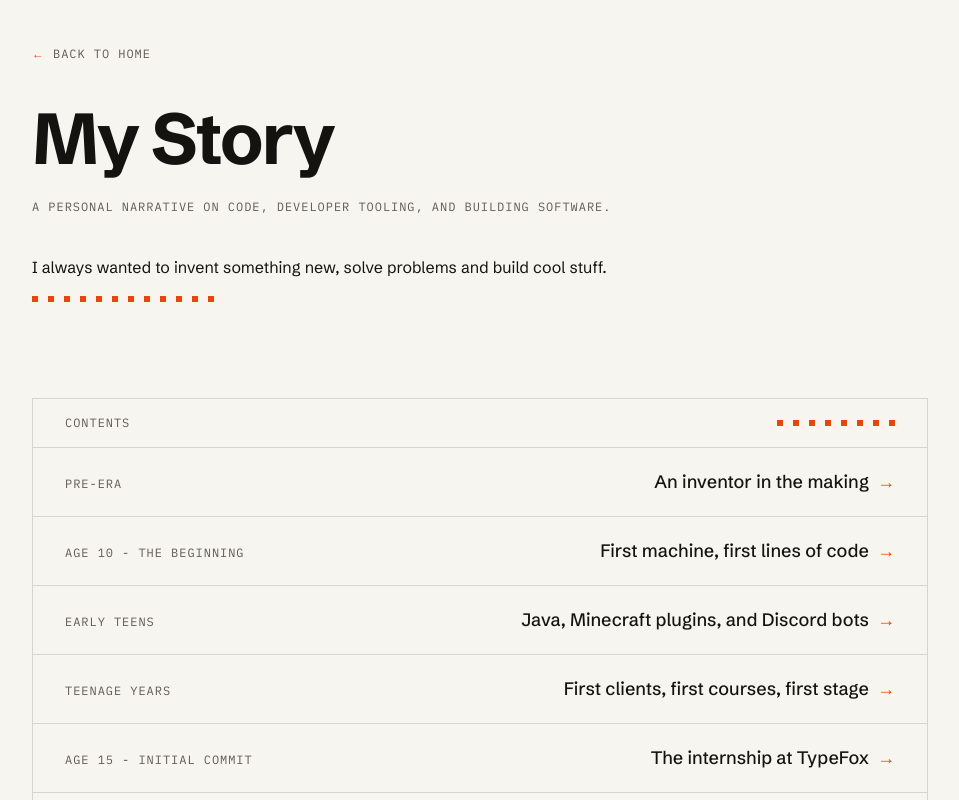
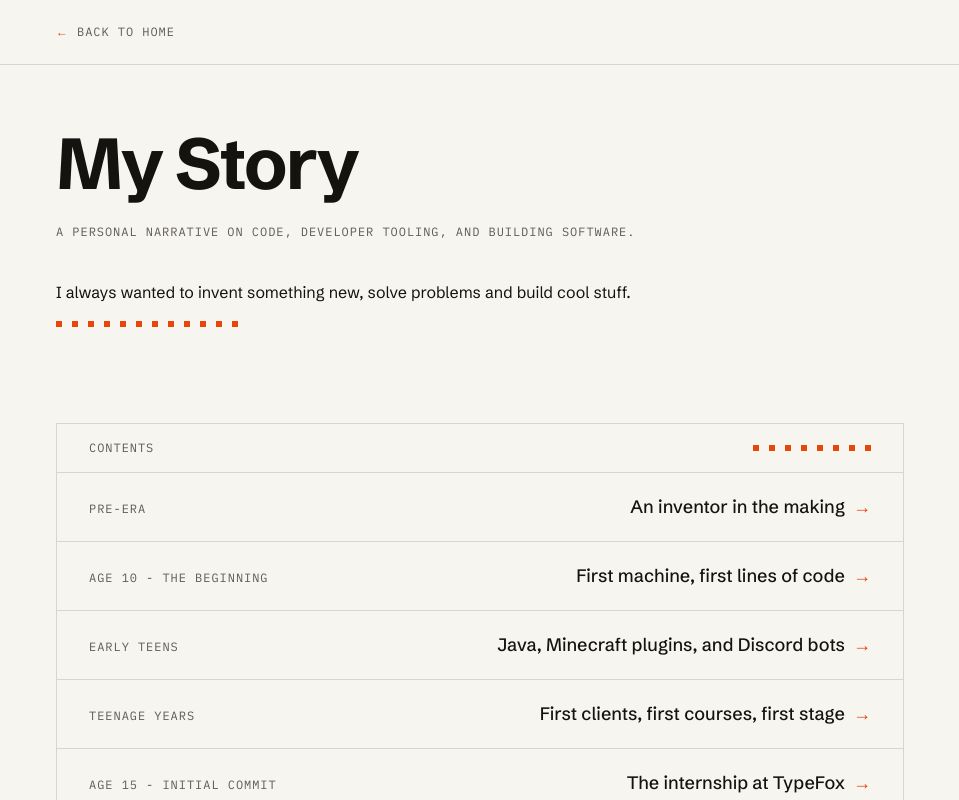
Before and after one commit to emilkrebs/emilkrebs.dev, a Next.js app: page /story in a window 1280 px wide. Shown: the top 800 px of the page, without its empty margins (160-1119 px from the left). Built offline with nearby package versions, Linux system fonts and the light colour scheme.

Commit message:
feat: add BackHeader component and integrate it across multiple pages; add typefox logo SVG

```diff
--- /dev/null
+++ b/src/app/components/back-header.tsx
@@ -0,0 +1,34 @@
+import Link from "next/link";
+
+type BackHeaderWidth = "3xl" | "4xl" | "280";
+
+interface BackHeaderProps {
+    maxWidth?: BackHeaderWidth;
+}
+
+const WIDTH_CLASSES: Record<BackHeaderWidth, string> = {
+    "3xl": "max-w-3xl",
+    "4xl": "max-w-4xl",
+    "280": "max-w-280",
+};
+
+export default function BackHeader({ maxWidth = "280" }: BackHeaderProps) {
+    return (
+        <nav
+            aria-label="Back to home"
+            className="sticky top-0 z-50 w-full bg-paper border-b border-hairline"
+        >
+            <div
+                className={`mx-auto flex h-16 items-center px-4 md:px-6 ${WIDTH_CLASSES[maxWidth]}`}
+            >
+                <Link
+                    href="/"
+                    className="inline-flex items-center gap-2 font-mono text-xs uppercase tracking-[0.08em] text-ink-soft hover:text-ink transition-colors duration-150"
+                >
+                    <span className="text-signal" aria-hidden="true">←</span>
+                    Back to home
+                </Link>
+            </div>
+        </nav>
+    );
+}
--- a/src/app/content/story.mdx
+++ b/src/app/content/story.mdx
@@ -69,6 +69,24 @@ I always wanted to invent something new, solve problems and build cool stuff.
                 compact
                 image="/pictures/easymoneysystem.webp"
             />
+        </ShowcaseGrid>
+    </Era>
+
+    <Era id="first-clients" period="Teenage years" title="First clients, first courses, first stage">
+        Step by step I began to actually understand how things work, and I had my first couple of
+        professional paid consulting tasks, helping friends and acquaintances with simple frontend
+        support.
+
+        I had my first university experience, doing         courses at [OpenCampus](https://edu.opencampus.sh) about Game Development,
+        JavaScript, Marketing and Startups, along with gaining official certificates         and my first [ECTS](https://en.wikipedia.org/wiki/European_Credit_Transfer_and_Accumulation_System) points. I also became invested into the startup scene, visiting events like [Waterkant](https://waterkant.sh)
+        and holding my *first pitches and speeches*.
+
+        Alongside the code, I was learning to move an audience: 3D Minecraft animations, first in
+        [Mine-Imator](https://www.mineimator.com) and later in [Blender](https://www.blender.org), grew my TikTok to
+        97,000 followers — an account that still exists today, dormant but mine.
+
+        <TagRow label="OpenCampus courses" items="Game Development, JavaScript, Marketing, Startups" />
+
 
             <Showcase
                 name="Sound-Bot"
@@ -86,23 +104,6 @@ I always wanted to invent something new, solve problems and build cool stuff.
                 compact
                 image="/pictures/nitrado-bot-icon.webp"
             />
-        </ShowcaseGrid>
-    </Era>
-
-    <Era id="first-clients" period="Teenage years" title="First clients, first courses, first stage">
-        Step by step I began to actually understand how things work, and I had my first couple of
-        professional paid consulting tasks, helping friends and acquaintances with simple frontend
-        support.
-
-        I had my first university experience, doing         courses at [OpenCampus](https://edu.opencampus.sh) about Game Development,
-        JavaScript, Marketing and Startups, along with gaining official certificates         and my first [ECTS](https://en.wikipedia.org/wiki/European_Credit_Transfer_and_Accumulation_System) points. I also became invested into the startup scene, visiting events like [Waterkant](https://waterkant.sh)
-        and holding my *first pitches and speeches*.
-
-        Alongside the code, I was learning to move an audience: 3D Minecraft animations, first in
-        [Mine-Imator](https://www.mineimator.com) and later in [Blender](https://www.blender.org), grew my TikTok to
-        97,000 followers — an account that still exists today, dormant but mine.
-
-        <TagRow label="OpenCampus courses" items="Game Development, JavaScript, Marketing, Startups" />
     </Era>
 
     <Era id="internship" period="Age 15 - Initial Commit" title="The internship at TypeFox">
--- a/src/app/healthstack/page.tsx
+++ b/src/app/healthstack/page.tsx
@@ -4,6 +4,7 @@ import type { Metadata } from "next";
 import { existsSync } from "fs";
 import { join } from "path";
 import { PlaceholderPlate } from "../components/placeholder-plate";
+import BackHeader from "../components/back-header";
 
 export const metadata: Metadata = {
     title: "Healthstack",
@@ -274,17 +275,9 @@ function FeatureSection({ section }: { section: FeatureSection }) {
 export default function HealthstackPage() {
     return (
         <main id="main" className="flex-1">
-            <div className="mx-auto max-w-280 px-6 pt-10 pb-16">
-                <Link
-                    href="/"
-                    className="inline-flex items-center gap-2 font-mono text-xs uppercase tracking-[0.08em] text-ink-soft hover:text-ink transition-colors duration-150"
-                >
-                    <span className="text-signal" aria-hidden="true">←</span>
-                    Back to home
-                </Link>
-            </div>
+            <BackHeader />
 
-            <section className="mx-auto max-w-280 px-6 pt-4 md:pt-8 pb-16 md:pb-20">
+            <section className="mx-auto max-w-280 px-6 pt-10 md:pt-16 pb-16 md:pb-20">
                 <div className="flex items-start justify-between gap-4 flex-wrap">
                     <h1 className="font-bold tracking-[-0.03em] leading-[0.95] text-[clamp(2rem,4.5vw,3.25rem)] max-w-[16ch]">
                         Protocols as code. Biology as data. AI as your cortex.
--- a/src/app/imprint/page.tsx
+++ b/src/app/imprint/page.tsx
@@ -1,9 +1,9 @@
 import RenderMarkdown from "../components/markdown";
-import Link from "next/link";
 import { Metadata } from "next";
 import { readFileSync } from "fs";
 import { join } from "path";
 import { EMAIL_ADDRESS, PHONE_NUMBER } from "../lib/constants";
+import BackHeader from "../components/back-header";
 
 export const metadata: Metadata = {
     title: "Imprint",
@@ -18,17 +18,9 @@ const markdown = readFileSync(join(process.cwd(), "src/app/content/imprint.md"),
 
 export default function Imprint() {
     return (
-        <main id="main" className="flex min-h-screen w-full flex-col items-center justify-start px-6">
-            <div className="w-full max-w-3xl my-10">
-                <Link
-                    href="/"
-                    className="inline-flex items-center gap-2 font-mono text-xs uppercase tracking-[0.08em] text-ink-soft hover:text-ink transition-colors duration-150"
-                >
-                    <span className="text-signal" aria-hidden="true">←</span>
-                    Back to home
-                </Link>
-            </div>
-            <section className="w-full max-w-3xl pb-24">
+        <main id="main" className="flex min-h-screen w-full flex-col items-center justify-start">
+            <BackHeader maxWidth="3xl" />
+            <section className="w-full max-w-3xl px-6 pt-10 md:pt-16 pb-24">
                 <RenderMarkdown content={markdown} />
             </section>
         </main>
--- a/src/app/page.tsx
+++ b/src/app/page.tsx
@@ -388,7 +388,7 @@ function Work() {
                 <h3 className="text-2xl md:text-3xl font-semibold tracking-tight">
                     {/* TypeFox GmbH */}
                     <Image
-                        src="https://www.typefox.io/assets/Logo_white_long.svg"
+                        src="/pictures/typefox-logo.svg"
                         alt="TypeFox GmbH"
                         width={200}
                         height={50}
--- a/src/app/privacy/page.tsx
+++ b/src/app/privacy/page.tsx
@@ -1,8 +1,8 @@
 import RenderMarkdown from "../components/markdown";
-import Link from "next/link";
 import { Metadata } from "next";
 import { readFileSync } from "fs";
 import { join } from "path";
+import BackHeader from "../components/back-header";
 
 export const metadata: Metadata = {
     title: "Privacy Policy",
@@ -15,17 +15,9 @@ const markdown = readFileSync(join(process.cwd(), "src/app/content/privacy.md"),
 
 export default function PrivacyPolicy() {
     return (
-        <main id="main" className="flex min-h-screen w-full flex-col items-center justify-start px-6">
-            <div className="w-full max-w-3xl my-10">
-                <Link
-                    href="/"
-                    className="inline-flex items-center gap-2 font-mono text-xs uppercase tracking-[0.08em] text-ink-soft hover:text-ink transition-colors duration-150"
-                >
-                    <span className="text-signal" aria-hidden="true">←</span>
-                    Back to home
-                </Link>
-            </div>
-            <section className="w-full max-w-3xl pb-24">
+        <main id="main" className="flex min-h-screen w-full flex-col items-center justify-start">
+            <BackHeader maxWidth="3xl" />
+            <section className="w-full max-w-3xl px-6 pt-10 md:pt-16 pb-24">
                 <RenderMarkdown content={markdown} />
             </section>
         </main>
--- a/src/app/story/page.tsx
+++ b/src/app/story/page.tsx
@@ -1,6 +1,6 @@
 import StoryContent from "../content/story.mdx";
-import Link from "next/link";
 import { Metadata } from "next";
+import BackHeader from "../components/back-header";
 
 export const metadata: Metadata = {
     title: "My Story",
@@ -20,25 +20,9 @@ export const metadata: Metadata = {
 
 export default function StoryPage() {
     return (
-        <main id="main" className="flex min-h-screen w-full flex-col items-center justify-start px-6">
-            {/*
-THESIS: The story of a person told as a printed specification: title block, a table of contents, then eight era sections on a timeline rail, each era's claims proven by the product plates it produced. Refuses the blog-post timeline of date-prefixed paragraphs and the resume of job bullets.
-OWN-WORLD: paper #f7f5f0, ink #141310, ink-soft #5f5b55, signal #e8450c, hairline grammar, Schibsted Grotesk headline scale, IBM Plex Mono labels for all metadata, one Instrument Serif italic accent phrase per era, 6px square signal token marks, 0px corners everywhere, full-color product plates with mono captions naming the live origin. COMPACT PLATES: small square stamp plates without captions, three-across grid, for relic-era groupings — the origin is the Open link itself.
-STORY: The visitor reads the spec sheet of a life: what Emil was at ten, what he built through school, and what he is building now, with every claim pinned to a real artifact and a real link.
-FIRST VIEWPORT: mono back link, the page title at display-adjacent scale, one mono lead line, the thesis sentence, a token mark row, and the Contents block; the timeline begins below the fold.
-FORM: a spec-document surface inside the established Spec Sheet world: front matter, contents, versioned body sections on a rail, closing pull quote. Pinned by the user's layout choice: vertical timeline with eras, projects placed per era.
-FINISH: unreviewed and undocumented is unfinished; this build ends with the finish review, the verdict, and DESIGN.md.
-*/}
-            <div className="w-full max-w-4xl my-10">
-                <Link
-                    href="/"
-                    className="inline-flex items-center gap-2 font-mono text-xs uppercase tracking-[0.08em] text-ink-soft hover:text-ink transition-colors duration-150"
-                >
-                    <span className="text-signal" aria-hidden="true">←</span>
-                    Back to home
-                </Link>
-            </div>
-            <section className="w-full max-w-4xl pb-24">
+        <main id="main" className="flex min-h-screen w-full flex-col items-center justify-start">
+            <BackHeader maxWidth="4xl" />
+            <section className="w-full max-w-4xl px-6 pt-10 md:pt-16 pb-24">
                 <StoryContent />
             </section>
         </main>
```
Also changed, not shown: public/pictures/typefox-logo.svg (added).
